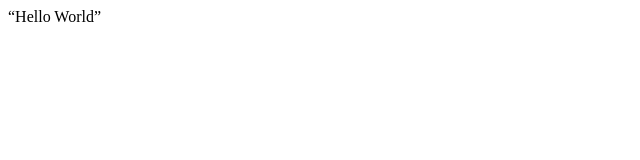
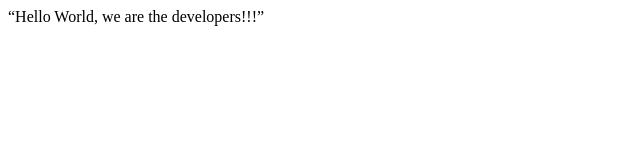
Before and after one commit to Eberechidi/Microverse-technical-Documentation-Page, a plain HTML site: page index.html in a window 1280 px wide. Shown: the whole page, without its empty margins (0-640 px from the left). Drawn offline with Linux system fonts and the light colour scheme.

Commit message:
FirstCommit

```diff
--- a/index.html
+++ b/index.html
@@ -8,7 +8,7 @@
 </head>
 
 <body>
-    “Hello World”
+    “Hello World, we are the developers!!!”
     <script src="https://cdn.freecodecamp.org/testable-projects-fcc/v1/bundle.js"></script>
 
     <!--
```
